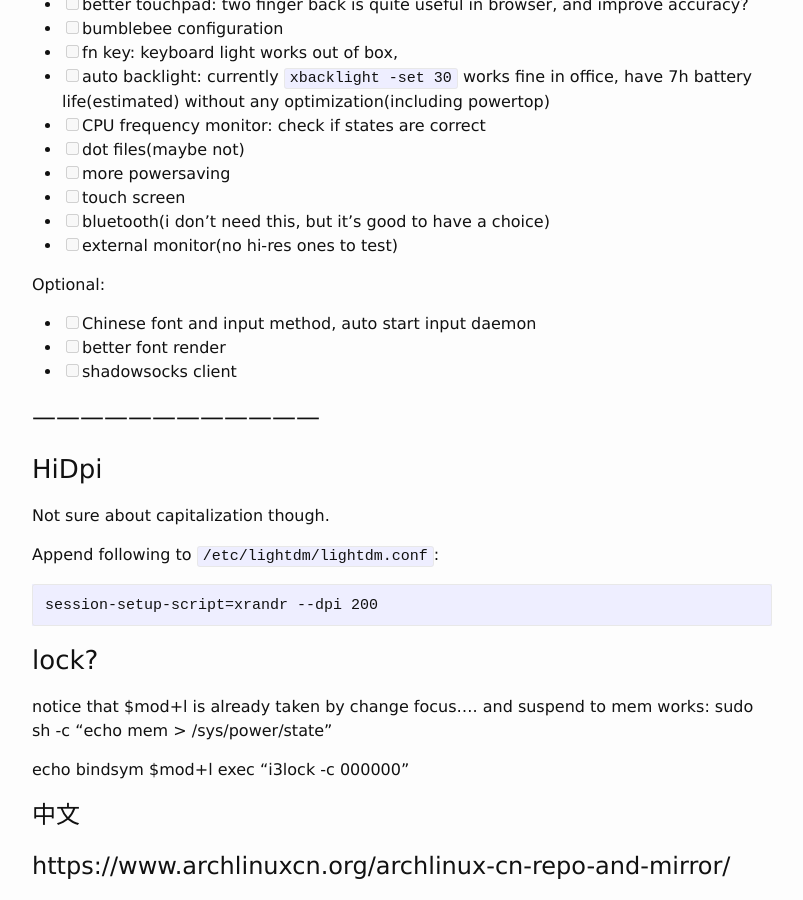
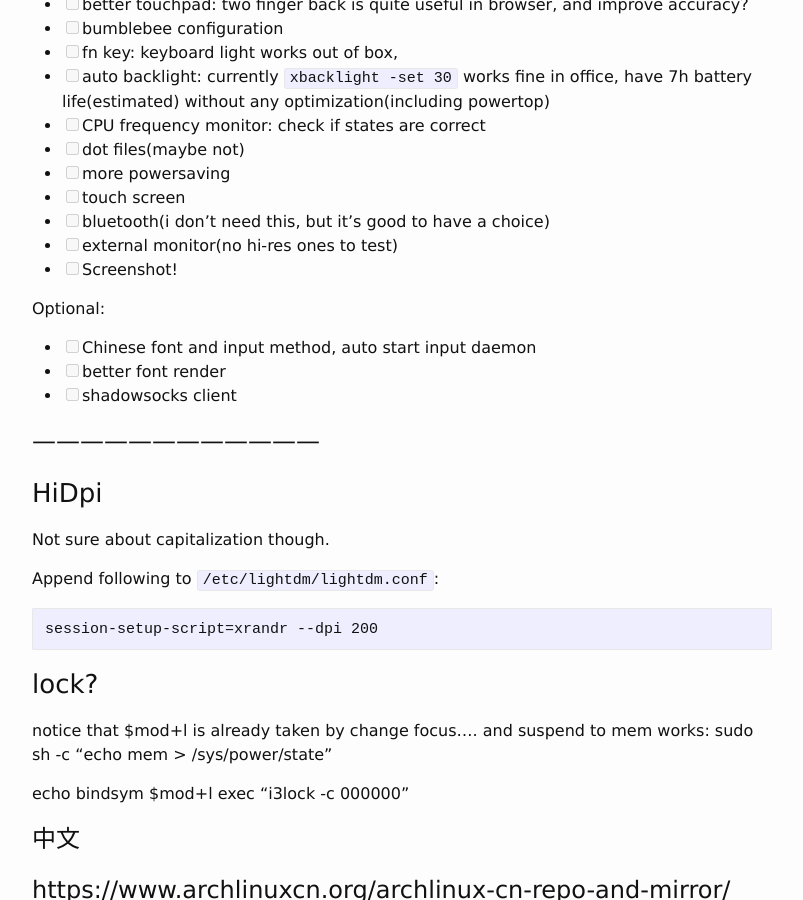
Before and after one commit to ahxxm/ahxxm.github.io, a Jekyll site: the page built from _posts/2016-04-19-arch-xps-9550.md, in a window 1280 px wide and 900 px high, scrolled down 7167 px. Shown: the whole window, without its empty margins (238-1041 px from the left). Built offline with Jekyll 4.4.1, drawn with Linux system fonts in a browser that asks for light colours.

Commit message:
screenshot todo

```diff
--- a/_posts/2016-04-19-arch-xps-9550.md
+++ b/_posts/2016-04-19-arch-xps-9550.md
@@ -308,6 +308,7 @@ optimization(including powertop)
 - [ ] touch screen
 - [ ] bluetooth(i don't need this, but it's good to have a choice)
 - [ ] external monitor(no hi-res ones to test)
+- [ ] Screenshot!
 
 Optional:
 
```
